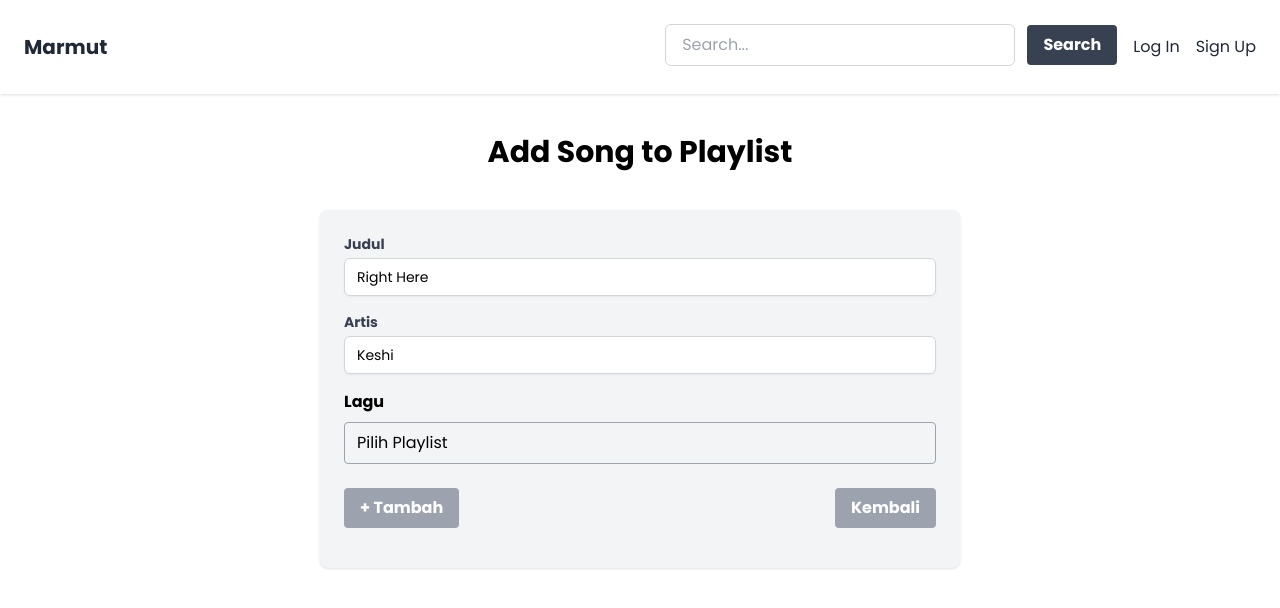
After one commit to rontrying/TK-BASDAT-C17, a Django app: page /song/tambah-lagu/ in a window 1280 px wide. The commit adds this page. Shown: the top 608 px of the page. Run offline with Django 4.2, Linux system fonts and the light colour scheme; some libraries are stand-ins or nearby versions.

Commit message:
Fixing templates for playlist

```diff
--- a/playlist/templates/kelola_playlist.html
+++ b/playlist/templates/kelola_playlist.html
@@ -1,7 +1,7 @@
 {% extends 'base.html' %}
 {% block content %}
 <div class="container mx-auto p-4">
-    <h1 class="text-3xl mb-6 text-center font-bold">User Playlist</h1>
+    <h1 class="text-3xl mb-6 text-center font-bold">User Playlist Detail</h1>
 
     {% if playlists %}
     <div class="overflow-x-auto">
--- a/playlist/templates/playlist_details.html
+++ b/playlist/templates/playlist_details.html
@@ -2,7 +2,7 @@
 {% block content %}
 
 <div class="login mx-40 my-10">
-    <h1 class="text-3xl mb-6 text-center font-bold">User Playlist Detail</h1>
+    <h1 class="text-3xl mb-6 text-center font-bold">User Playlist Details</h1>
 
     {% if playlist %}
     <div class="login mx-40 my-10 bg-gray-100 p-6 rounded-lg text-center">
@@ -39,7 +39,7 @@
                         <td class="py-4 px-6">{{ song.duration }}</td>
                         <td class="py-4 px-6">
                             <button onclick="window.location.href='/song/details/'" class="bg-gray-400 hover:bg-gray-900 text-white font-bold py-1 px-3 rounded focus:outline-none focus:shadow-outline">Lihat</button>
-                            <button onclick="window.location.href='/song/details/'" class="bg-gray-700 hover:bg-gray-900 text-white font-bold py-1 px-3 rounded focus:outline-none focus:shadow-outline">Play</button>
+                            <button onclick="window.location.href='#'" class="bg-gray-700 hover:bg-gray-900 text-white font-bold py-1 px-3 rounded focus:outline-none focus:shadow-outline">Play</button>
                             <button class="bg-black-500 hover:bg-gray-900 border border-gray-900 text-black font-bold hover:text-white py-1 px-3 rounded focus:outline-none focus:shadow-outline">Hapus</button>
                         </td>
                     </tr>
--- a/playlist/views.py
+++ b/playlist/views.py
@@ -8,9 +8,9 @@ def user_playlist(request):
 
     playlists_data = [
         {"title": "Amazing Grace", "num_songs": 0, "total_duration": "0 menit"},
-        {"title": "Yellow Mellow", "num_songs": 15, "total_duration": "75 menit"},
+        {"title": "Yellow Mellow", "num_songs": 15, "total_duration": "1 jam 15 menit"},
         {"title": "Chill Vibes", "num_songs": 3, "total_duration": "12 menit"},
-        {"title": "Galau Parah", "num_songs": 18, "total_duration": "90 menit"},
+        {"title": "Galau Parah", "num_songs": 18, "total_duration": "1 jam 30 menit"},
         {"title": "Rock Abiezzz", "num_songs": 9, "total_duration": "30 menit"}
     ]
 
--- /dev/null
+++ b/song/templates/tambah_lagu_ke_playlist.html
@@ -0,0 +1,66 @@
+{% extends 'base.html' %}
+{% block content %}
+
+<div class="login mx-40 my-10">
+    <h1 class="text-3xl mb-6 text-center font-bold">Add Song to Playlist</h1>
+    <div class="mx-40 my-10 p-6 bg-gray-100 rounded-lg shadow">
+        <form method="POST" action="/" onsubmit="event.preventDefault(); showModal();">
+            {% csrf_token %}
+            <div class="mb-4">
+                <label for="song_title" class="block text-sm font-bold text-gray-700">Judul</label>
+                <input type="text" id="song_title" name="song_title" value="Right Here" disabled class="mt-1 block w-full px-3 py-2 bg-white border border-gray-300 rounded-md shadow-sm focus:outline-none focus:ring-indigo-500 focus:border-indigo-500 sm:text-sm">
+            </div>
+            <div class="mb-4">
+                <label for="artist_name" class="block text-sm font-bold text-gray-700">Artis</label>
+                <input type="text" id="artist_name" name="artist_name" value="Keshi" disabled class="mt-1 block w-full px-3 py-2 bg-white border border-gray-300 rounded-md shadow-sm focus:outline-none focus:ring-indigo-500 focus:border-indigo-500 sm:text-sm">
+            </div>
+            <div class="mb-6 mx-auto relative">
+                <label class="block mb-2 font-bold text-left">Lagu</label>
+                <button type="button" onclick="togglePlaylistDropdown()" class="border border-gray-400 rounded w-full py-2 px-3 focus:outline-none focus:border-blue-500 text-left" aria-haspopup="true" aria-expanded="false">
+                    Pilih Playlist
+                </button>
+                <div x-show="openPlaylist" class="absolute mt-2 w-full rounded-md bg-white shadow-lg" style="display: none;">
+                    <div class="py-1" role="none" style="max-height: 200px; overflow-y: auto;">
+                        {% for playlist in playlists %}
+                        <label class="flex items-center px-4 py-2 text-sm text-gray-700 hover:bg-gray-100 hover:text-gray-900">
+                            <input type="checkbox" name="playlist" value="{{ playlist.title }}" class="form-checkbox h-4 w-4 text-gray-800 focus:ring-gray-800 border-gray-300 rounded">
+                            <span class="ml-3">{{ playlist.title }}</span>
+                        </label>
+                        {% endfor %}
+                    </div>
+                </div>
+            </div>
+            <div class="flex items-center justify-between">
+                <button type="submit" class="bg-gray-400 hover:bg-gray-900 text-white font-bold py-2 px-4 rounded focus:outline-none focus:shadow-outline">+ Tambah</button>
+                <a href="/song/details/" class="bg-gray-400 hover:bg-gray-900 text-white font-bold py-2 px-4 rounded focus:outline-none focus:shadow-outline">Kembali</a>
+            </div>
+        </form>
+
+        <div id="confirmationModal" class="hidden fixed inset-0 bg-gray-200 bg-opacity-75 flex items-center justify-center p-4">
+            <div class="bg-white rounded-lg p-6">
+                <p class="text-center text-lg">Berhasil menambahkan Lagu dengan judul 'Right Here' ke 'Amazing Grace'!</p>
+                <div class="text-center mt-4">
+                    <button onclick="hideModal(); window.location.href='/playlist/playlist-details/';" class="bg-gray-400 hover:bg-gray-900 text-white font-bold py-2 px-4 rounded transition duration-300 ease-in-out transform hover:-translate-y-1 hover:bg-black mr-4 text-center">Ke Playlist</button>
+                    <button onclick="hideModal(); window.location.href='/song/details/';" class="bg-gray-400 hover:bg-gray-900 text-white font-bold py-2 px-4 rounded transition duration-300 ease-in-out transform hover:-translate-y-1 hover:bg-black mr-4 text-center">Kembali</button>
+                </div>
+            </div>
+        </div>
+    </div>
+</div>
+
+<script>
+function togglePlaylistDropdown() {
+    var dropdown = document.querySelector('[x-show="openPlaylist"]');
+    dropdown.style.display = dropdown.style.display === 'block' ? 'none' : 'block';
+}
+
+function showModal() {
+    document.getElementById('confirmationModal').classList.remove('hidden');
+}
+
+function hideModal() {
+    document.getElementById('confirmationModal').classList.add('hidden');
+}
+</script>
+
+{% endblock content %}
--- a/song/urls.py
+++ b/song/urls.py
@@ -4,4 +4,5 @@ app_name = 'song'
 
 urlpatterns = [
     path('details/', song_details, name='song_details'),
+    path('tambah-lagu/', tambah_lagu_ke_playlist, name='tambah_lagu_ke_playlist'),
 ]
--- a/song/views.py
+++ b/song/views.py
@@ -20,3 +20,19 @@ def song_details(request):
     }
 
     return render(request, 'song_details.html', context)
+
+def tambah_lagu_ke_playlist(request):
+    context = {
+        "user": dict(request.session),
+    }
+
+    playlists_data = [
+        {"title": "Amazing Grace", "num_songs": 0, "total_duration": "0 menit"},
+        {"title": "Yellow Mellow", "num_songs": 15, "total_duration": "1 jam 15 menit"},
+        {"title": "Chill Vibes", "num_songs": 3, "total_duration": "12 menit"},
+        {"title": "Galau Parah", "num_songs": 18, "total_duration": "1 jam 30 menit"},
+        {"title": "Rock Abiezzz", "num_songs": 9, "total_duration": "30 menit"}
+    ]
+
+    context["playlists"] = playlists_data
+    return render(request, 'tambah_lagu_ke_playlist.html', context)
```
Also changed, not shown: song/templates/song_details.html (+7 -7 lines).
